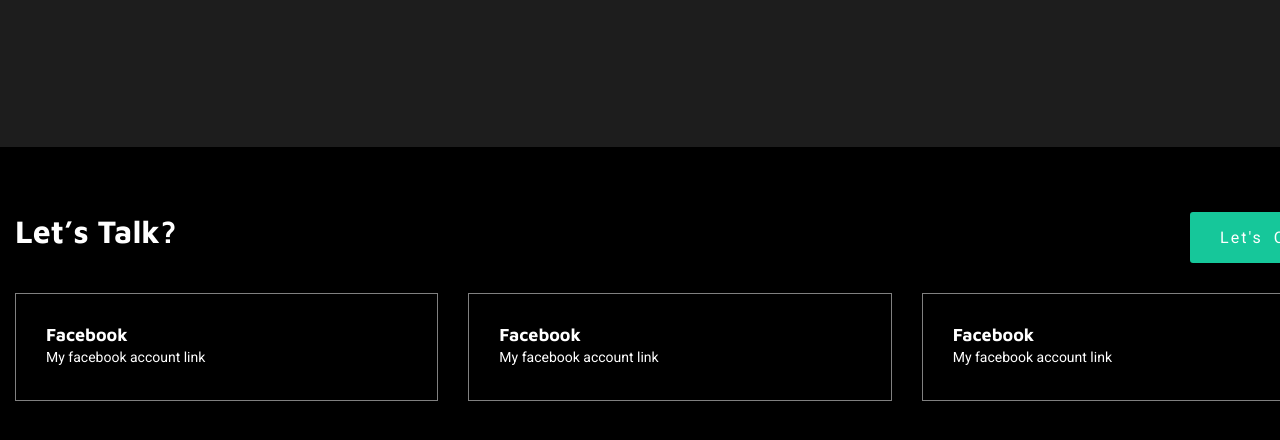
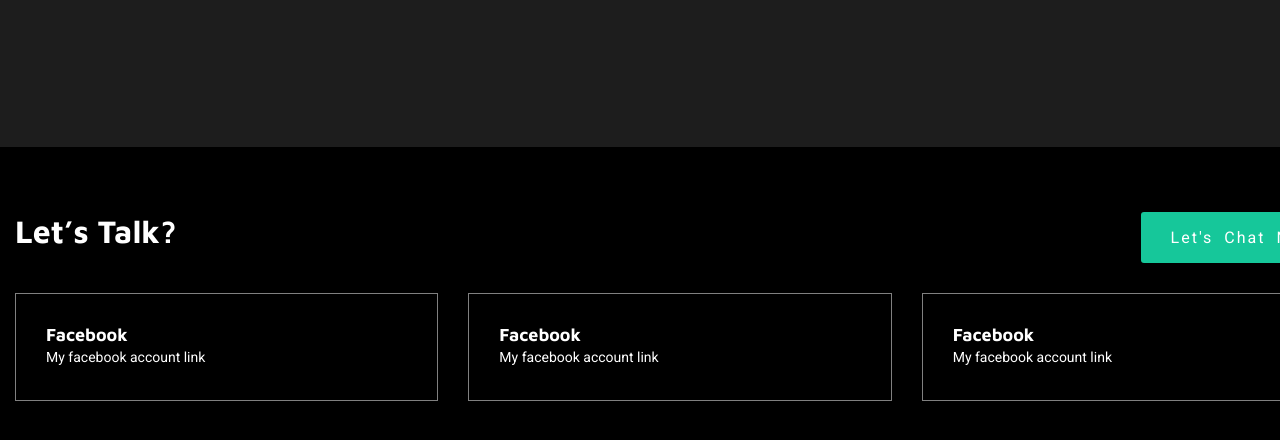
Before and after one commit to forhadhexa/my-portfolio, a plain HTML site: page index.html in a window 1280 px wide. Shown: the part 5687-6127 px from the top of the page. Drawn offline with Linux system fonts and the light colour scheme.

Commit message:
button text changes

```diff
--- a/index.html
+++ b/index.html
@@ -346,7 +346,7 @@
                     <h2>Let’s Talk?</h2>
                 </div>
                 <div class="col-6 text-rigt">
-                    <a href="#" class="cmn-btn">Let's Chat</a>
+                    <a href="#" class="cmn-btn">Let's Chat Now</a>
                 </div>
             </div>
             <div class="row">
```
